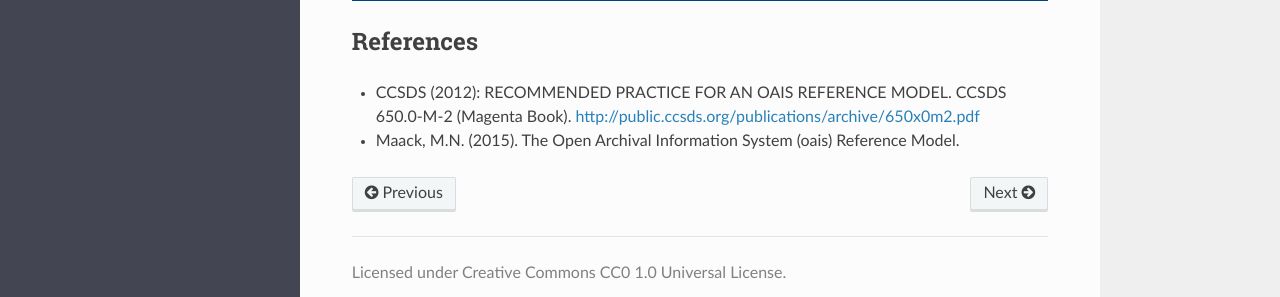
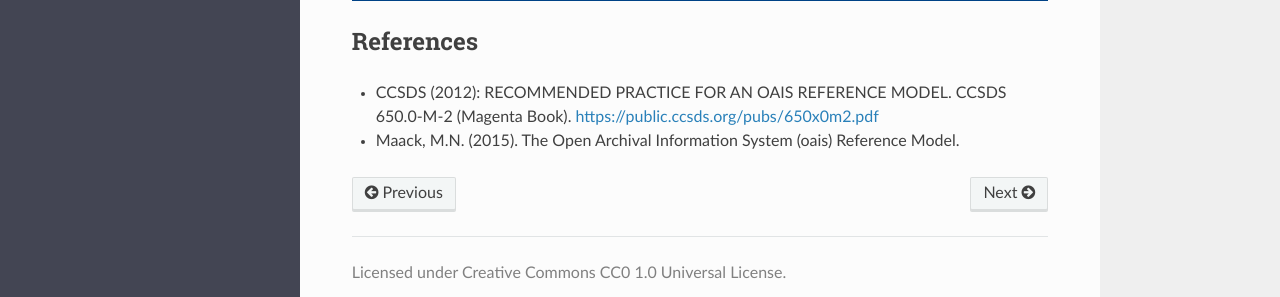
Before and after one commit to o2r-project/erc-spec, an MkDocs documentation site: the page built from docs/user-guide/oais.md, in a window 1280 px wide and 900 px high, scrolled down 647 px. Shown: the part 558-855 px from the top of the window. Built offline with MkDocs 1.6.1, drawn with Linux system fonts in a browser that asks for light colours; nearby versions of some CDN libraries; some of the changed lines change nothing that is shown.

Commit message:
CCSDS documents moved to new location

```diff
--- a/docs/user-guide/oais.md
+++ b/docs/user-guide/oais.md
@@ -19,5 +19,5 @@ The concept of archival interpretability adds significant scientific value as it
 
 ## References
 
-- CCSDS (2012): RECOMMENDED PRACTICE FOR AN OAIS REFERENCE MODEL. CCSDS 650.0-M-2 (Magenta Book). [http://public.ccsds.org/publications/archive/650x0m2.pdf](http://public.ccsds.org/publications/archive/650x0m2.pdf)
+- CCSDS (2012): RECOMMENDED PRACTICE FOR AN OAIS REFERENCE MODEL. CCSDS 650.0-M-2 (Magenta Book). [https://public.ccsds.org/pubs/650x0m2.pdf](https://public.ccsds.org/pubs/650x0m2.pdf)
 - Maack, M.N. (2015). The Open Archival Information System (oais) Reference Model.
```
